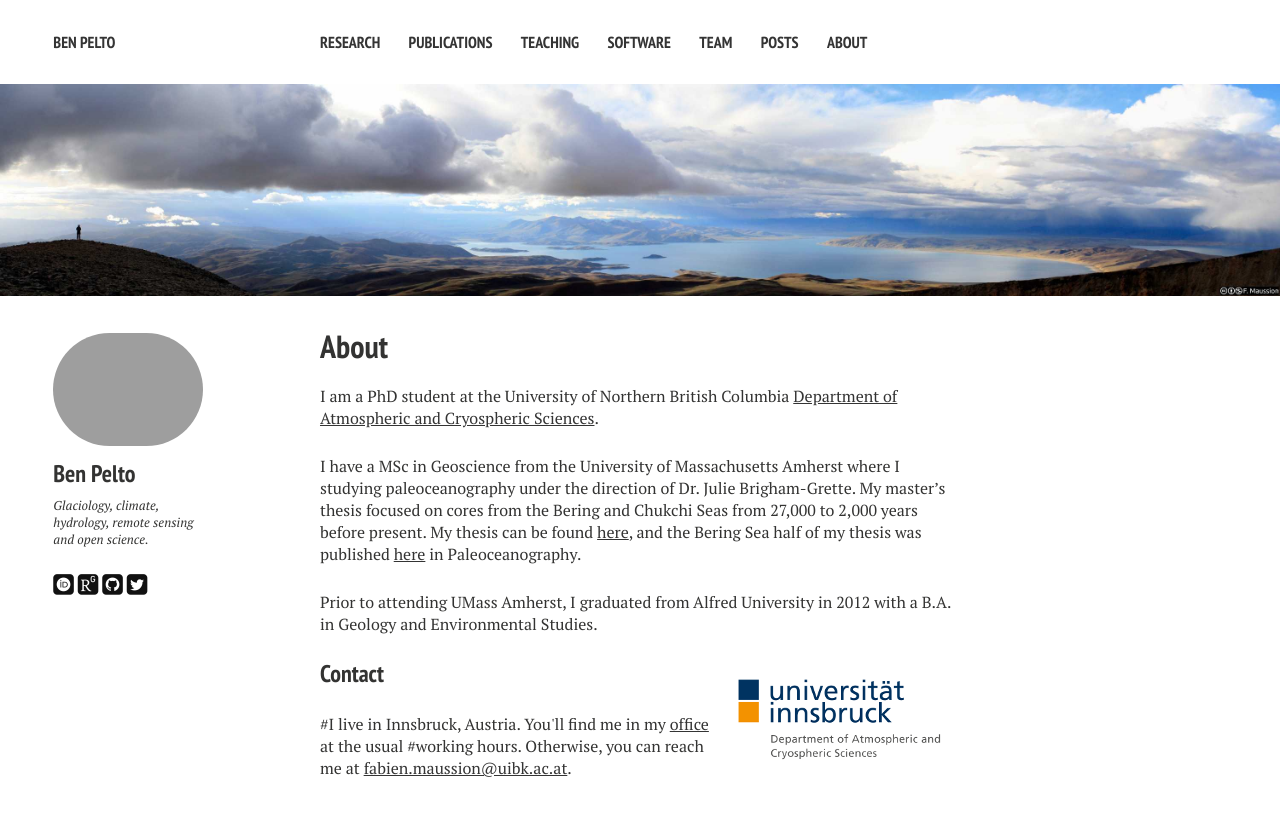
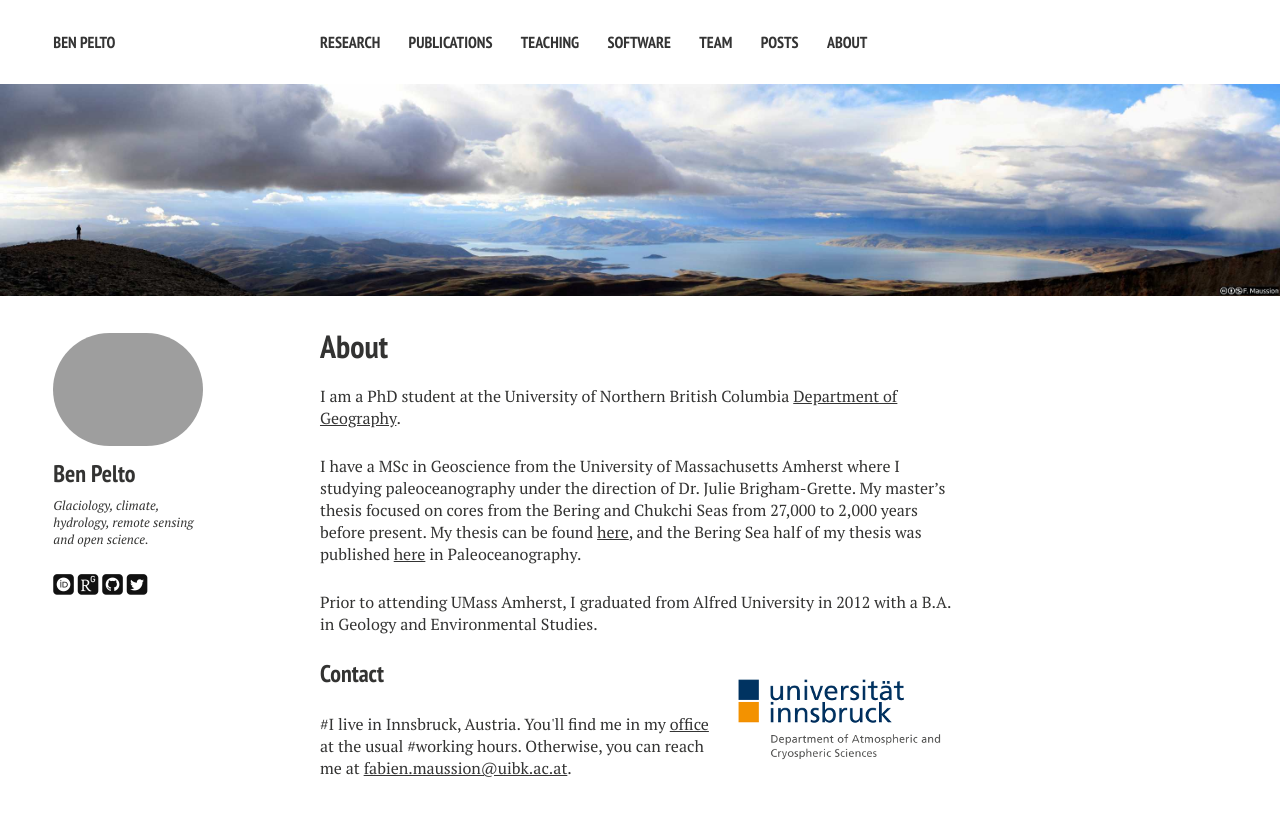
Before and after one commit to bpelto/bpelto.github.io, a Jekyll site: the page built from index.md, in a window 1280 px wide. Shown: the top 816 px of the page. Built offline with Jekyll 4.4.1, drawn with Linux system fonts in a browser that asks for light colours; nearby versions of some CDN libraries; some web fonts are replaced.

Commit message:
done with new feature

```diff
--- a/index.md
+++ b/index.md
@@ -12,7 +12,7 @@ title: "About"
 </footer>
 
 
-I am a PhD student at the University of Northern British Columbia [Department of Atmospheric and Cryospheric Sciences](http://acinn.uibk.ac.at/).
+I am a PhD student at the University of Northern British Columbia [Department of Geography](http://acinn.uibk.ac.at/).
 
 
 I have a MSc in Geoscience from the University of Massachusetts Amherst where I studying paleoceanography under the direction of Dr. Julie Brigham-Grette.
```
